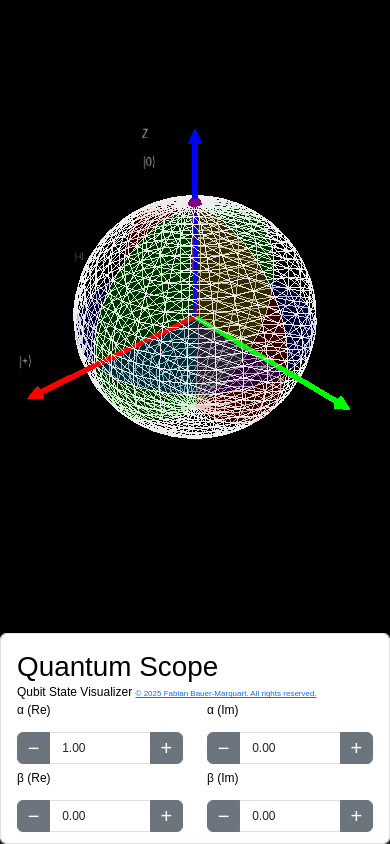
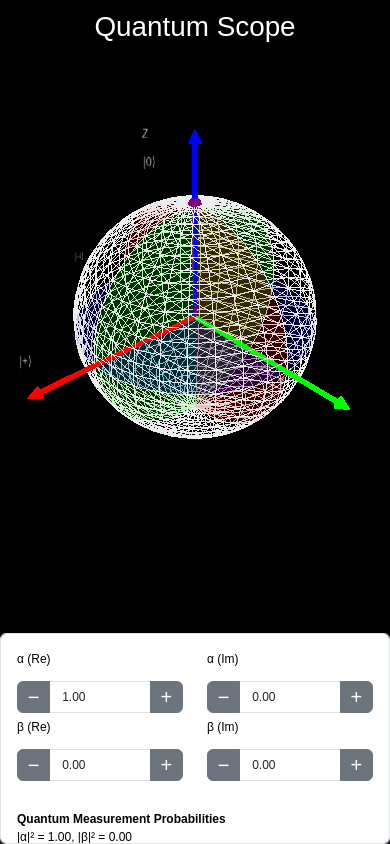
Before and after one commit to fabianbauermarquart/quantum-scope, a plain HTML site: page index.html in a window 390 px wide. Drawn offline with nearby package versions, Linux system fonts and the light colour scheme.

Commit message:
Quantum measurement formula

```diff
--- a/css/style.css
+++ b/css/style.css
@@ -106,6 +106,28 @@ input[readonly] {
 
 /* Mobile-responsive adjustments */
 @media (max-width: 768px) {
+  /* Fixed title styles */
+  .title-header {
+    position: fixed;
+    color: white;
+    top: 0;
+    left: 0;
+    width: 100%;
+    background-color: transparent;  /* Make background transparent */
+    z-index: 1000;  /* Ensure it stays on top of other elements */
+    text-align: center;
+    padding: 10px 0;
+    pointer-events: none;  /* Make the title non-interactive */
+  }
+
+  .title-header .title {
+    display: unset;
+  }
+
+  .subtitle {
+    display: none;
+  }
+
   #container {
     height: 75vh; /* The scene takes up 75% of the height on small screens */
   }
@@ -129,6 +151,10 @@ input[readonly] {
     height: 25vh; /* Make controls take up 25% of the screen height */
     overflow-y: auto; /* Allow scrolling if content exceeds */
     font-size: 12px; /* More compact font */
+  }
+
+  .title {
+    display: none;
   }
 
   /* Ensure inputs take full width on mobile */
@@ -191,6 +217,15 @@ input[readonly] {
 
 /* Large screen adjustments (more structured layout for α and β) */
 @media (min-width: 769px) {
+  /* Fixed title styles */
+  .title-header {
+    display: none;
+  }
+
+  .subtitle-mobile {
+    display: none;
+  }
+
   /* Ensure aRe and aIm are on one row, and bRe and bIm on another */
   .controls .row {
     display: flex;
--- a/index.html
+++ b/index.html
@@ -51,12 +51,17 @@
 </head>
 <body>
 
+<!-- Header for the title -->
+<header class="title-header">
+  <h1 class="title">Quantum Scope</h1>
+</header>
+
 <div id="container" class="d-flex justify-content-center align-items-center"></div>
 
 <div class="container">
   <div class="controls p-3 border rounded">
     <h1 class="mb-4 title">Quantum Scope</h1>
-    Qubit State Visualizer <a class="disclaimer" href="http://bauer-marquart.com">&copy; 2025 Fabian Bauer-Marquart. All rights reserved.</a>
+    <div class="subtitle">Qubit State Visualizer <a class="disclaimer" href="http://bauer-marquart.com">&copy; 2025 Fabian Bauer-Marquart. All rights reserved.</a></div>
 
     <!-- Row for aRe, aIm, bRe, bIm -->
     <div class="row mb-3">
@@ -94,17 +99,11 @@
       </div>
     </div>
 
-
-    <!-- Row for theta, phi -->
-    <div class="row mb-3">
-      <div class="col">
-        <label for="theta" class="form-label">θ</label>
-        <input readonly type="number" id="theta" class="form-control" value="0" step="0.01" min="0" max="π">
-      </div>
-      <div class="col">
-        <label for="phi" class="form-label">ϕ</label>
-        <input readonly type="number" id="phi" class="form-control" value="0" step="0.01" min="-π" max="π">
-      </div>
+    <!-- Quantum measurement probabilities -->
+    <div class="mt-4">
+      <strong>Quantum Measurement Probabilities</strong>
+      <div id="quantumMeasurementProbabilities" class="text-break"></div>
+      <p></p>
     </div>
 
     <h4 class="mt-4">Set to Quantum State</h4>
@@ -129,6 +128,19 @@
       <button class="btn btn-primary" onclick="modifyState('H')">H</button>
       <button class="btn btn-primary" onclick="modifyState('S')">S</button>
       <button class="btn btn-primary" onclick="modifyState('T')">T</button>
+      <!-- <button class="btn btn-primary" onclick="modifyState('measure')">T</button> -->
+    </div>
+
+    <!-- Row for theta, phi -->
+    <div class="row mb-3">
+      <div class="col">
+        <label for="theta" class="form-label">θ</label>
+        <input readonly type="number" id="theta" class="form-control" value="0" step="0.01" min="0" max="π">
+      </div>
+      <div class="col">
+        <label for="phi" class="form-label">ϕ</label>
+        <input readonly type="number" id="phi" class="form-control" value="0" step="0.01" min="-π" max="π">
+      </div>
     </div>
 
     <!-- Quantum state formula -->
@@ -150,6 +162,8 @@
         <strong>z:</strong> <span id="zCoord">0</span>
       </div>
     </div>
+
+    <div class="subtitle-mobile"></p>Qubit State Visualizer <a class="disclaimer" href="http://bauer-marquart.com">&copy; 2025 Fabian Bauer-Marquart. All rights reserved.</a></div>
   </div>
 </div>
 
--- a/scripts/controller/quantum_state.js
+++ b/scripts/controller/quantum_state.js
@@ -27,6 +27,14 @@ const gates = {
   'T': [
     [new Complex(1, 0), new Complex(0, 0)],
     [new Complex(0, 1 / Math.sqrt(2)), new Complex(0, 1 / Math.sqrt(2))],
+  ],
+  'm0': [
+    [new Complex(1, 0), new Complex(0, 0)],
+    [new Complex(0, 0), new Complex(0, 0)],
+  ],
+  'm1': [
+    [new Complex(0, 0), new Complex(0, 0)],
+    [new Complex(0, 0), new Complex(1, 0)],
   ]
 };
 
@@ -121,8 +129,10 @@ function updateQuantumStateLines(quantumState) {
 // Function to dynamically update the quantum state formula in the controls
 export function updateQuantumStateFormula(aRe, aIm, bRe, bIm) {
   const formulaElement = document.getElementById('quantumFormula');
+  formulaElement.textContent = `|ψ⟩ = (${aRe.toFixed(2)} + ${aIm.toFixed(2)}i)|0⟩ + (${bRe.toFixed(2)} + ${bIm.toFixed(2)}i)|1⟩`;
 
-  formulaElement.textContent = `|ψ⟩ = (${aRe.toFixed(2)} + ${aIm.toFixed(2)}i)|0⟩ + (${bRe.toFixed(2)} + ${bIm.toFixed(2)}i)|1⟩`;
+  const measurementElement = document.getElementById('quantumMeasurementProbabilities');
+  measurementElement.textContent = `|α|² = ${((aRe * aRe) + (aIm * aIm)).toFixed(2)}, |β|² = ${((bRe * bRe) + (bIm * bIm)).toFixed(2)}`
 }
 
 // Set a quantum state
```
Also changed, not shown: 1 other file.
